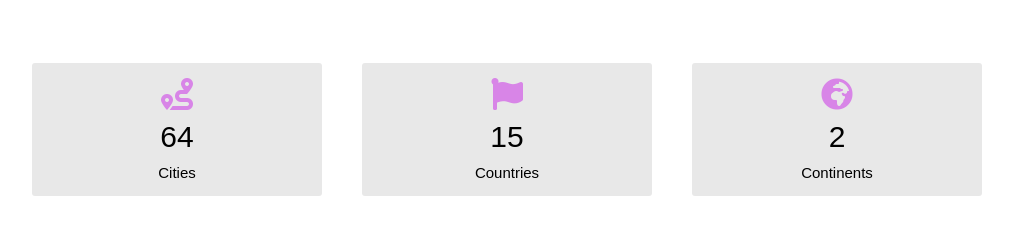
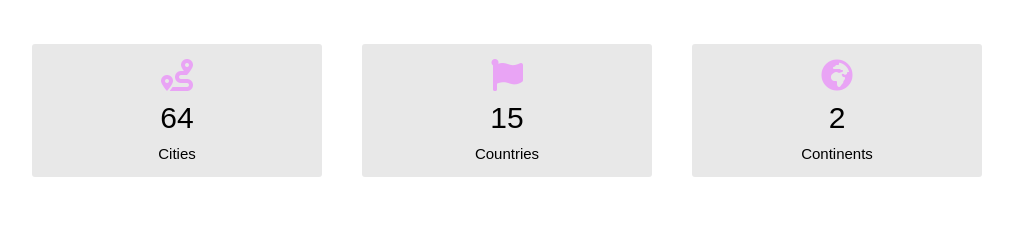
Before and after one commit to rachelanchan/notion-widgets, a plain HTML site: page travel.html in a window 1280 px wide. Shown: the whole page, without its empty margins (128-1141 px from the left). Drawn offline with nearby package versions, Linux system fonts and the light colour scheme.

Commit message:
update travel.html

```diff
--- a/travel.html
+++ b/travel.html
@@ -136,7 +136,7 @@ body {
 	display: inline-block;
 	float: left;
 	margin: 2%;
-	margin-bottom: 10px;
+	margin-top: 1px;
 }
 .end { margin-right: 0 !important; }
 /* Column Grids End */
@@ -145,7 +145,7 @@ body {
 .counter { background-color: #e8e8e8; padding: 15px 0; border-radius: 3px;}
 .count-title { font-size: 30px; font-weight: normal;  margin-top: 10px; margin-bottom: 0; text-align: center; }
 .count-text { font-size: 15px; font-weight: normal;  margin-top: 10px; margin-bottom: 0; text-align: center; }
-.fa-2x { margin: 0 auto; float: none; display: table; color: #ce4ae5a1; }
+.fa-2x { margin: 0 auto; float: none; display: table; color: #e9a4f5; }
 
 </style>
 </head>
```
